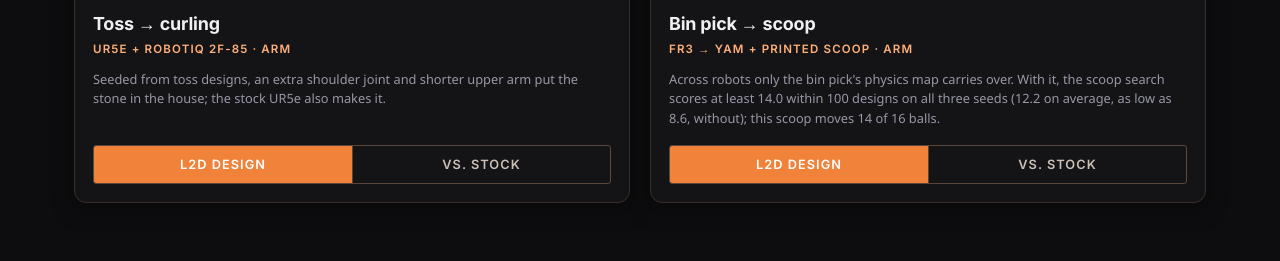
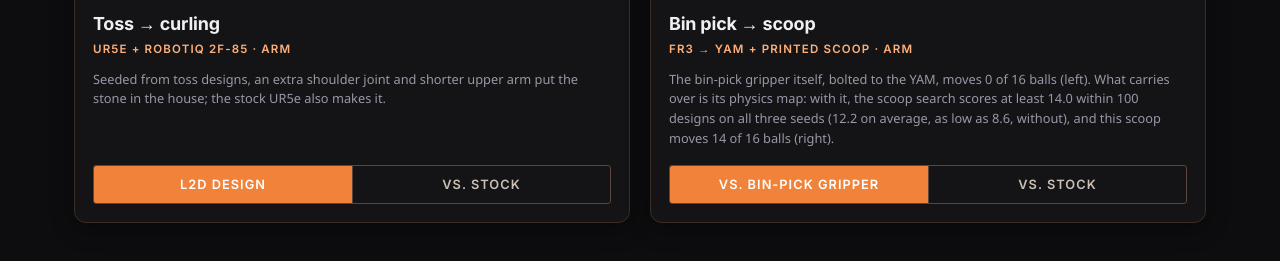
Before and after one commit to An-Axolotl/l2d-page, a plain HTML site: page index.html in a window 1280 px wide. Shown: the part 8173-8434 px from the top of the page. Drawn offline with Linux system fonts and the light colour scheme.

Commit message:
Bin pick -> scoop card: bin-pick gripper on the scoop task beside the transferred scoop
Co-Authored-By: Claude Opus 5.5 <noreply@anthropic.com>

```diff
--- a/index.html
+++ b/index.html
@@ -381,12 +381,12 @@
                 </div>
             </div>
             <div class="demo-card">
-                <div class="vid-wrap"><video data-a="videos/scoop_xfer.mp4?v=20261103x" data-b="videos/scoop_xfer_vs.mp4?v=20261103x" src="videos/scoop_xfer.mp4?v=20261103x" autoplay loop muted playsinline preload="metadata"></video></div>
+                <div class="vid-wrap"><video data-a="videos/scoop_xfer.mp4?v=20261103y" data-b="videos/scoop_xfer_vs.mp4?v=20261103x" src="videos/scoop_xfer.mp4?v=20261103y" autoplay loop muted playsinline preload="metadata"></video></div>
                 <div class="card-body">
                     <h3>Bin pick &rarr; scoop</h3>
                     <div class="robot">FR3 &rarr; YAM + PRINTED SCOOP &middot; ARM</div>
-                    <p>Across robots only the bin pick's physics map carries over. With it, the scoop search scores at least 14.0 within 100 designs on all three seeds (12.2 on average, as low as 8.6, without); this scoop moves 14 of 16 balls.</p>
-                    <div class="toggle"><button class="active" data-v="a">L2D design</button><button data-v="b">vs. stock</button></div>
+                    <p>The bin-pick gripper itself, bolted to the YAM, moves 0 of 16 balls (left). What carries over is its physics map: with it, the scoop search scores at least 14.0 within 100 designs on all three seeds (12.2 on average, as low as 8.6, without), and this scoop moves 14 of 16 balls (right).</p>
+                    <div class="toggle"><button class="active" data-v="a">vs. bin-pick gripper</button><button data-v="b">vs. stock</button></div>
                 </div>
             </div>
         </div>
```
Also changed, not shown: 1 other file.
